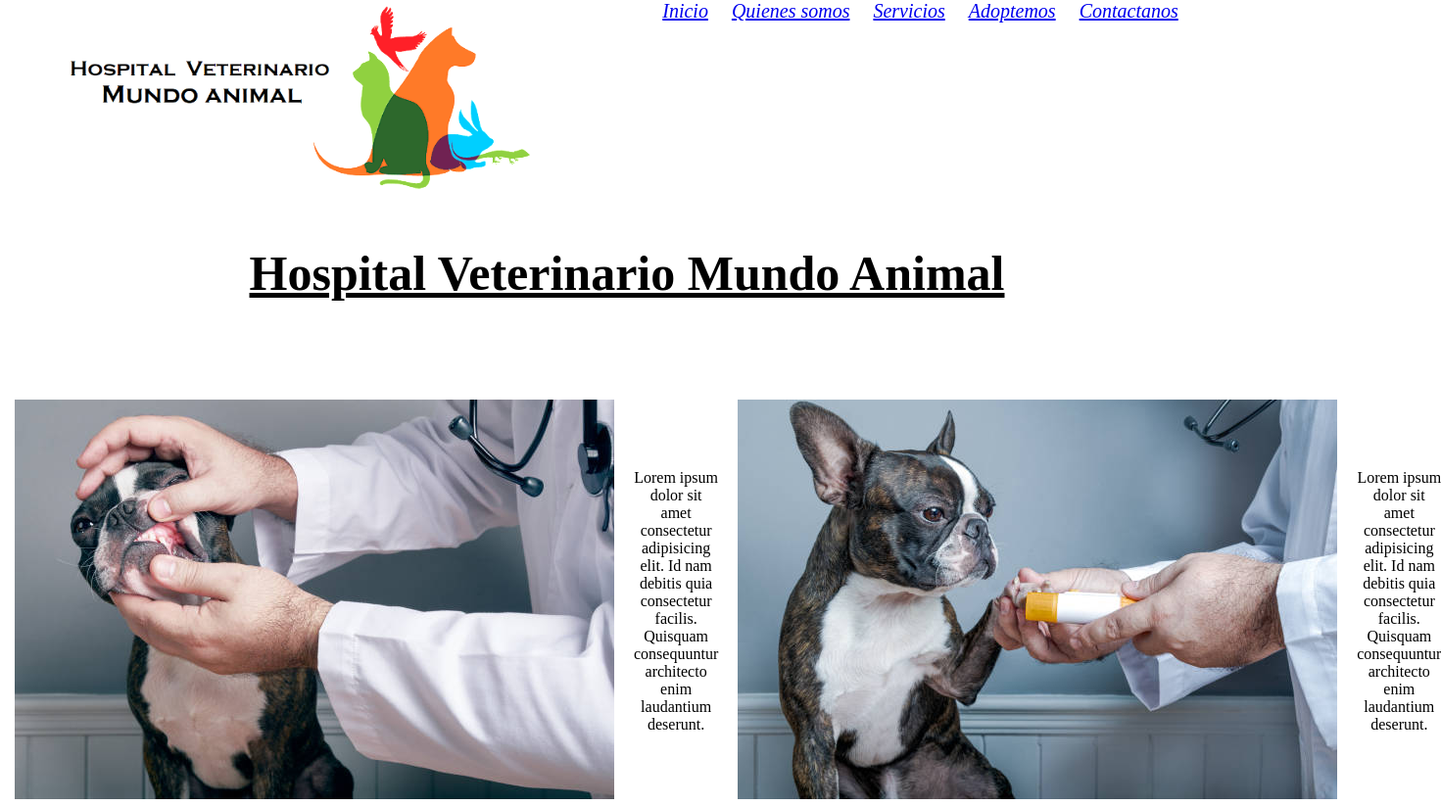
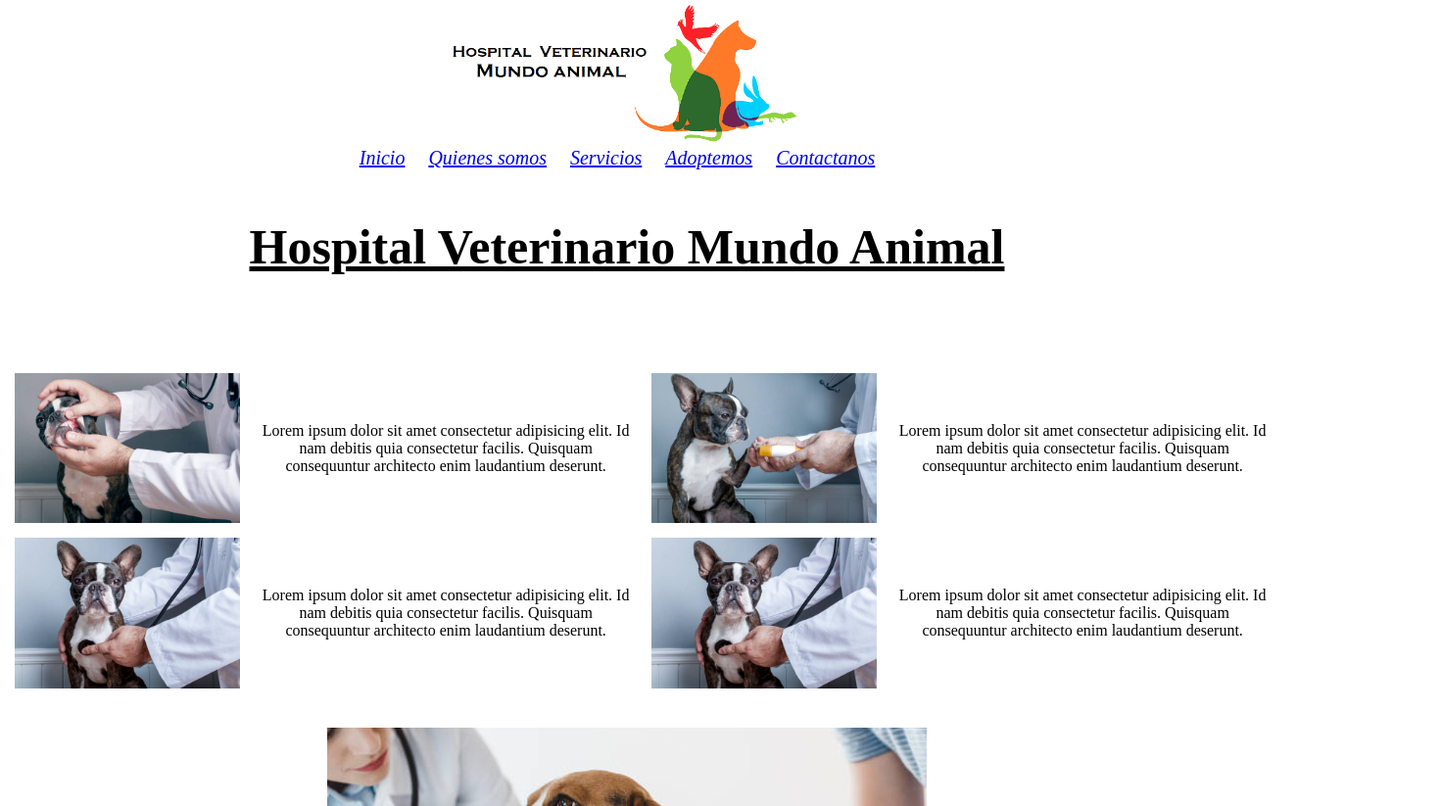
Before and after one commit to EduardoRiosSale/desarrolloweb-riossale, a plain HTML site: page index.html in a window 1280 px wide. Shown: the top 823 px of the page at 98% size, 1471 px wide, since content can reach past the window. Drawn offline with Linux system fonts and the light colour scheme.

Commit message:
Cambios en imagenes

```diff
--- a/css/style.css
+++ b/css/style.css
@@ -51,18 +51,23 @@ h1{
 
 .inicio{
     display:flex ;
-    flex-direction:row;
+    flex-direction:column;
     justify-content:space-around;
+    align-items:center;
     list-style: none;
 }
 .logo{
-    display: flex;
-    flex-direction: row;
-    height: 200px;
+    display:grid;
+    width: auto;
+    height: 150px;
     filter: brightness(1.1);
     mix-blend-mode: multiply;
 }
-
+.img{
+    display: grid;
+    width: 100%;
+    height: 100%;
+}
 div nav ul li{
     list-style: none;
     display:inline-flex;
--- a/index.html
+++ b/index.html
@@ -36,13 +36,13 @@
 
     <div class="padre">
         <div class="hijo">
-            <img src="Imagen/Vete.jpg" alt="Vete">
+            <img class="img" src="Imagen/Vete.jpg" alt="Vete">
         </div>
         <div class="hijo">
             Lorem ipsum dolor sit amet consectetur adipisicing elit. Id nam debitis quia consectetur facilis. Quisquam consequuntur architecto enim laudantium deserunt.
         </div>
         <div class="hijo">
-            <img src="Imagen/Vete2.jpg" alt="Vete">
+            <img class="img" src="Imagen/Vete2.jpg" alt="Vete">
         </div>
         <div class="hijo">
             Lorem ipsum dolor sit amet consectetur adipisicing elit. Id nam debitis quia consectetur facilis. Quisquam consequuntur architecto enim laudantium deserunt.
@@ -51,13 +51,13 @@
 
     <div class="padre">
         <div class="hijo">
-            <img src="Imagen/Vete3.jpg" alt="Vete">
+            <img class="img" src="Imagen/Vete3.jpg" alt="Vete">
         </div>
         <div class="hijo">
             Lorem ipsum dolor sit amet consectetur adipisicing elit. Id nam debitis quia consectetur facilis. Quisquam consequuntur architecto enim laudantium deserunt.
         </div>
         <div class="hijo">
-            <img src="Imagen/Vete3.jpg" alt="Vete">
+            <img class="img" src="Imagen/Vete3.jpg" alt="Vete">
         </div>
         <div class="hijo">
             Lorem ipsum dolor sit amet consectetur adipisicing elit. Id nam debitis quia consectetur facilis. Quisquam consequuntur architecto enim laudantium deserunt.
```
